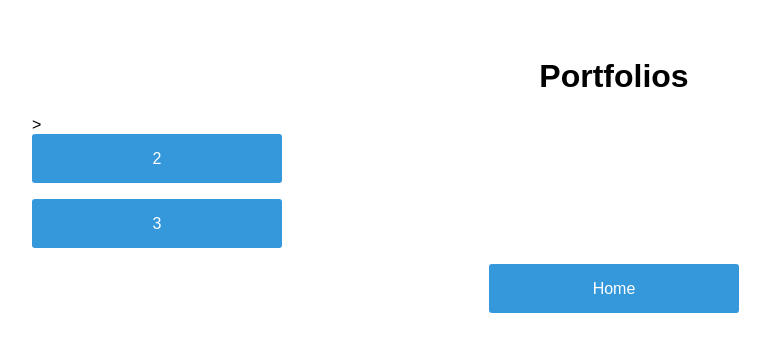
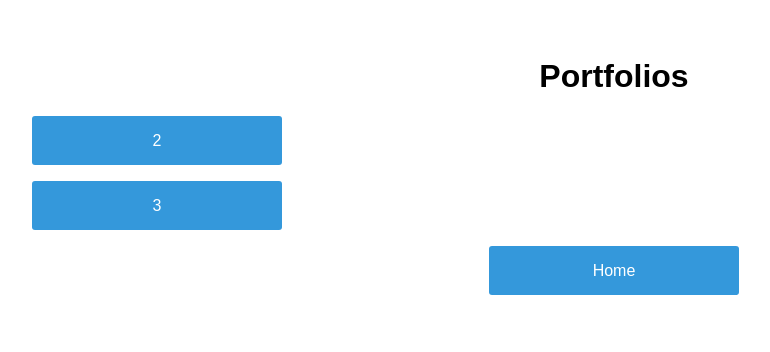
Before and after one commit to jfgphillips/stock-dataservice, a Flask app: page /get_portfolio_list in a window 1280 px wide. Shown: the top 352 px of the page, without its empty margins (26-796 px from the left). Run offline with Flask 2, Linux system fonts and the light colour scheme; the visitor is signed in with stand-in values (Sample User, id 1).

Commit message:
path bugfix portfolio id

```diff
--- a/main.py
+++ b/main.py
@@ -62,7 +62,7 @@ def get_portfolio_list() -> str:
     portfolios = get_user_portfolios(session.get("user_id"))
     http_functions = ""
     for portfolio_id in portfolios:
-        http_functions += f'<form action=/get_portfolio_by_id/{portfolio_id}"><input type="submit" value={portfolio_id} class="btn btn-primary btn-large btn-block" style="display: inline-block;"></form>'
+        http_functions += f'<form action=/get_portfolio_by_id/{portfolio_id}><input type="submit" align="center" value={portfolio_id} class="btn btn-primary btn-large btn-block" style="display: inline-block;"></form>'
 
     return render_template('portfolio.html', http_functions=http_functions)
 
--- a/templates/portfolio.html
+++ b/templates/portfolio.html
@@ -1,7 +1,7 @@
 <link rel="stylesheet" href="/static/style.css" type="text/css">
 
 <h1 align="center">Portfolios</h1>
->{{http_functions | safe}}
+{{http_functions | safe}}
 
 <form action="/" class="logout">
     <input type="submit" value="Home" class="btn btn-primary btn-large btn-block">
```
